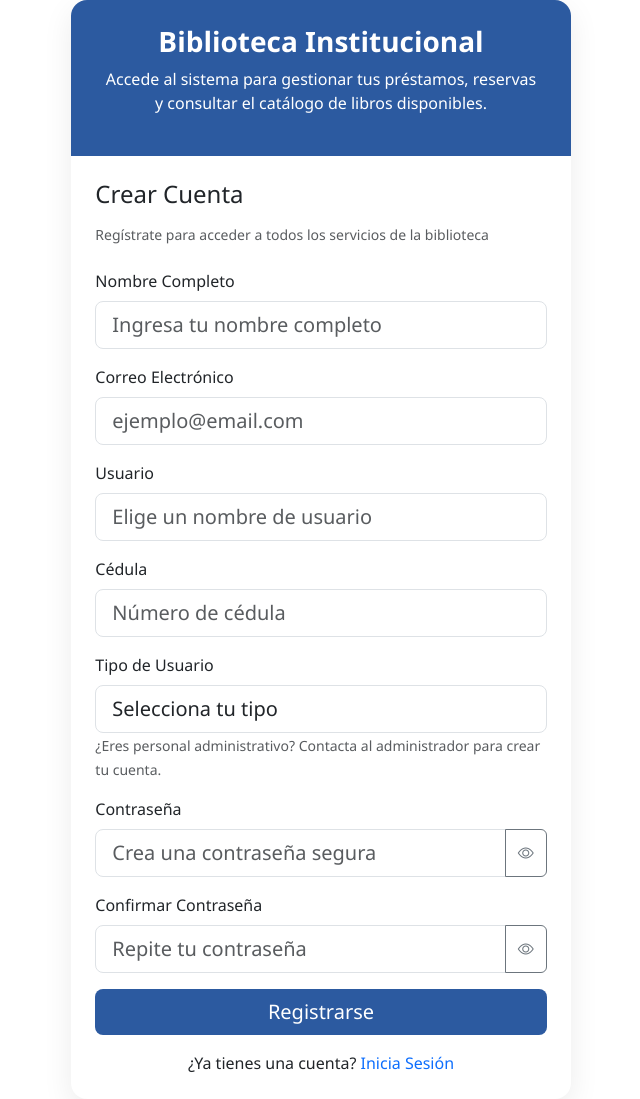
After one commit to AnaVi05/biblioteca-sistema, a Django app: page /registro/ in a window 1280 px wide. The commit adds this page. Shown: the whole page, without its empty margins (319-959 px from the left). Run offline with Django 5.2, Linux system fonts and the light colour scheme.

Commit message:
Registro de usuarios con tipo estudiante/docente

```diff
--- a/Biblioteca/urls.py
+++ b/Biblioteca/urls.py
@@ -20,6 +20,7 @@ from django.contrib.auth import views as auth_views
 from django.shortcuts import render, redirect
 from django.contrib.auth.decorators import login_required
 from django.contrib.auth import logout
+from usuario import views
 
 @login_required
 def menu_principal(request):
@@ -34,6 +35,7 @@ urlpatterns = [
     path('login/', auth_views.LoginView.as_view(template_name='registration/login.html'), name='login'),
     path('logout/', cerrar_sesion, name='logout'),
     path('', menu_principal, name='home'),
+    path('registro/', views.registrar_usuario, name='registro'),
 ]
 
 LOGIN_URL = 'login'
--- a/templates/registration/login.html
+++ b/templates/registration/login.html
@@ -135,7 +135,7 @@
                     </button>
 
                     <p class="text-center mb-0">
-                        ¿No tienes una cuenta? <a href="#" class="text-decoration-none">Regístrate</a>
+                        ¿No tienes una cuenta? <a href="{% url 'registro' %}" class="text-decoration-none">Regístrate</a>
                     </p>
                 </form>
             </div>
--- /dev/null
+++ b/templates/registration/registro.html
@@ -0,0 +1,141 @@
+{% extends 'base/base.html' %}
+
+{% block content %}
+<style>
+    * {
+        font-family: 'Segoe UI', Tahoma, Geneva, Verdana, sans-serif !important;
+    }
+    body, html, .container-fluid {
+        background-color: white !important;
+    }
+    .card-login {
+        border: none;
+        border-radius: 16px;
+        box-shadow: 0 10px 30px rgba(0, 0, 0, 0.08);
+    }
+    .btn-primary {
+        background-color: #2c5aa0 !important;
+        border: none !important;
+    }
+    .btn-primary:hover {
+        background-color: #244a87 !important;
+    }
+    .header-azul {
+        background-color: #2c5aa0;
+        color: white;
+        padding: 25px 30px;
+        text-align: center;
+        border-radius: 16px 16px 0 0;
+        margin: -1.5rem -1.5rem 1.5rem -1.5rem;
+    }
+    .header-azul h2 {
+        color: white !important;
+        font-size: 28px;
+        font-weight: 600;
+    }
+</style>
+
+<div class="container-fluid min-vh-100 d-flex align-items-center justify-content-center">
+    <div class="row w-100 justify-content-center">
+        <div class="col-md-5">
+            <div class="card card-login p-4">
+
+                <div class="header-azul">
+                    <h2>Biblioteca Institucional</h2>
+                    <p>Accede al sistema para gestionar tus préstamos, reservas y consultar el catálogo de libros disponibles.</p>
+                </div>
+
+                <h4 class="mb-3">Crear Cuenta</h4>
+                <p class="text-muted small mb-4">Regístrate para acceder a todos los servicios de la biblioteca</p>
+
+                {% if messages %}
+                    {% for message in messages %}
+                        <div class="alert alert-{% if message.tags == 'error' %}danger{% else %}success{% endif %}">
+                            {{ message }}
+                        </div>
+                    {% endfor %}
+                {% endif %}
+
+                <form method="post">
+                    {% csrf_token %}
+
+                    <div class="mb-3">
+                        <label class="form-label">Nombre Completo</label>
+                        <input type="text" name="nombre_completo" class="form-control form-control-lg" placeholder="Ingresa tu nombre completo" required>
+                    </div>
+
+                    <div class="mb-3">
+                        <label class="form-label">Correo Electrónico</label>
+                        <input type="email" name="email" class="form-control form-control-lg" placeholder="ejemplo@email.com" required>
+                    </div>
+
+                    <div class="mb-3">
+                        <label class="form-label">Usuario</label>
+                        <input type="text" name="username" class="form-control form-control-lg" placeholder="Elige un nombre de usuario" required>
+                    </div>
+
+                    <div class="mb-3">
+                        <label class="form-label">Cédula</label>
+                        <input type="text" name="cedula" class="form-control form-control-lg" placeholder="Número de cédula" required>
+                    </div>
+
+                    <div class="mb-3">
+                        <label class="form-label">Tipo de Usuario</label>
+                        <select name="tipo_usuario" class="form-control form-control-lg" required>
+                            <option value="">Selecciona tu tipo</option>
+                            <option value="estudiante">Estudiante</option>
+                            <option value="docente">Docente</option>
+                        </select>
+                        <small class="text-muted">¿Eres personal administrativo? Contacta al administrador para crear tu cuenta.</small>
+                    </div>
+
+                    <div class="mb-3">
+                        <label class="form-label">Contraseña</label>
+                        <div class="input-group">
+                            <input type="password" name="password1" class="form-control form-control-lg" placeholder="Crea una contraseña segura" required>
+                            <button class="btn btn-outline-secondary" type="button" onclick="togglePassword('password1')">
+                                <i class="bi bi-eye" id="togglePassword1Icon"></i>
+                            </button>
+                        </div>
+                    </div>
+
+                    <div class="mb-3">
+                        <label class="form-label">Confirmar Contraseña</label>
+                        <div class="input-group">
+                            <input type="password" name="password2" class="form-control form-control-lg" placeholder="Repite tu contraseña" required>
+                            <button class="btn btn-outline-secondary" type="button" onclick="togglePassword('password2')">
+                                <i class="bi bi-eye" id="togglePassword2Icon"></i>
+                            </button>
+                        </div>
+                    </div>
+
+                    <button type="submit" class="btn btn-primary w-100 btn-lg mb-3">
+                        Registrarse
+                    </button>
+
+                    <p class="text-center mb-0">
+                        ¿Ya tienes una cuenta? <a href="{% url 'login' %}" class="text-decoration-none">Inicia Sesión</a>
+                    </p>
+                </form>
+            </div>
+        </div>
+    </div>
+</div>
+
+<script>
+    function togglePassword(fieldId) {
+        var passwordInput = document.getElementsByName(fieldId)[0];
+        var icon = document.getElementById('togglePassword' + fieldId.slice(-1) + 'Icon');
+
+        if (passwordInput.type === 'password') {
+            passwordInput.type = 'text';
+            icon.classList.remove('bi-eye');
+            icon.classList.add('bi-eye-slash');
+        } else {
+            passwordInput.type = 'password';
+            icon.classList.remove('bi-eye-slash');
+            icon.classList.add('bi-eye');
+        }
+    }
+</script>
+{% endblock %}
--- a/usuario/views.py
+++ b/usuario/views.py
@@ -1,3 +1,71 @@
-from django.shortcuts import render
+from django.shortcuts import render, redirect
+from django.contrib.auth.models import User
+from django.contrib import messages
+from .models import Socio, NivelAcceso
 
-# Create your views here.
+def registrar_usuario(request):
+    if request.method == 'POST':
+        # Obtener datos
+        nombre_completo = request.POST.get('nombre_completo')
+        email = request.POST.get('email')
+        username = request.POST.get('username')
+        cedula = request.POST.get('cedula')
+        tipo_usuario = request.POST.get('tipo_usuario')
+        password1 = request.POST.get('password1')
+        password2 = request.POST.get('password2')
+
+        # Validar que no sea administrativo
+        if tipo_usuario == 'administrativo':
+            messages.error(request, 'El personal administrativo debe ser creado por el administrador')
+            return render(request, 'registration/registro.html')
+
+        # Validar contraseñas
+        if password1 != password2:
+            messages.error(request, 'Las contraseñas no coinciden')
+            return render(request, 'registration/registro.html')
+
+        # Validar usuario existente
+        if User.objects.filter(username=username).exists():
+            messages.error(request, 'El nombre de usuario ya existe')
+            return render(request, 'registration/registro.html')
+
+        # Validar email existente
+        if User.objects.filter(email=email).exists():
+            messages.error(request, 'El email ya está registrado')
+            return render(request, 'registration/registro.html')
+
+        # Validar cédula existente
+        if Socio.objects.filter(cedula=cedula).exists():
+            messages.error(request, 'La cédula ya está registrada')
+            return render(request, 'registration/registro.html')
+
+        # Separar nombre completo
+        nombres = nombre_completo.split()
+        first_name = nombres[0] if nombres else ''
+        last_name = ' '.join(nombres[1:]) if len(nombres) > 1 else ''
+
+        # Crear usuario
+        user = User.objects.create_user(
+            username=username,
+            email=email,
+            password=password1,
+            first_name=first_name,
+            last_name=last_name
+        )
+
+        # Obtener nivel de acceso por defecto
+        nivel_usuario = NivelAcceso.objects.get(nombre='Usuario')
+
+        # Crear socio
+        Socio.objects.create(
+            user=user,
+            cedula=cedula,
+            tipo_usuario=tipo_usuario,
+            estado_socio='activo',
+            nivel_acceso=nivel_usuario
+        )
+
+        messages.success(request, '¡Registro exitoso! Ya puedes iniciar sesión.')
+        return redirect('login')
+
+    return render(request, 'registration/registro.html')
```
Also changed, not shown: templates/base/menu_usuario.html (+7 -1 lines).
